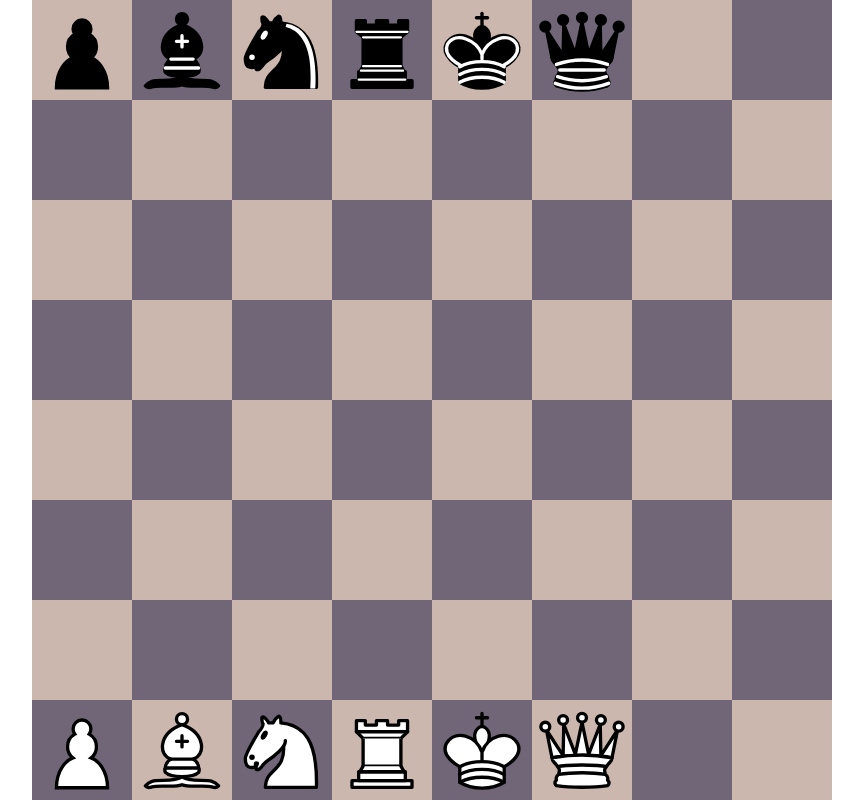
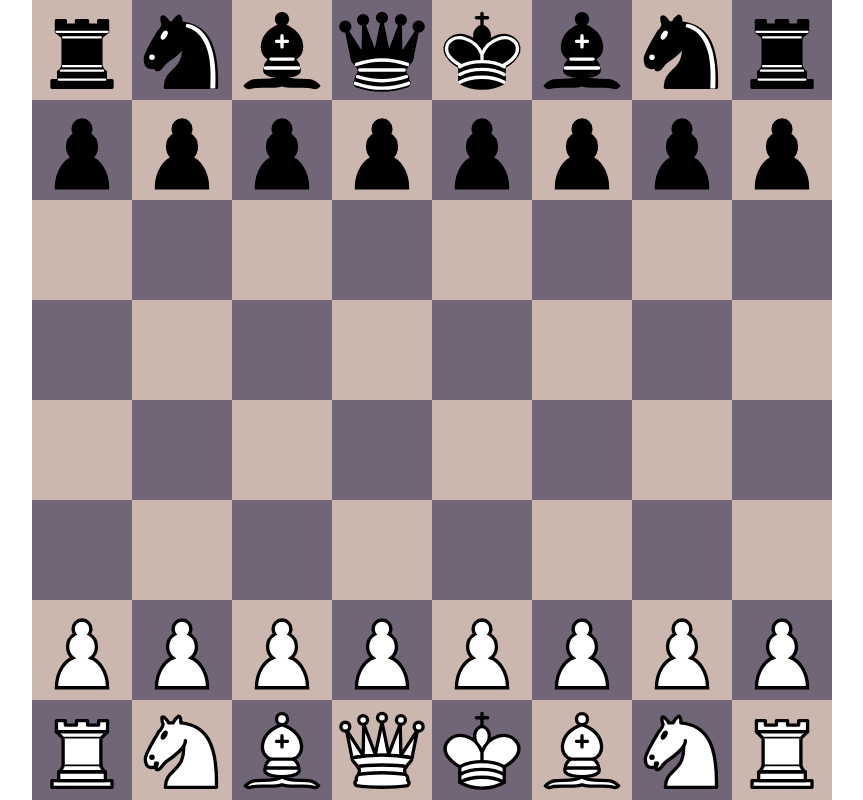
Before and after one commit to Kacperacy/Chess, a Vue app: page / in a window 1280 px wide. Shown: the whole page, without its empty margins (208-1071 px from the left). Built offline with nearby package versions, Linux system fonts and the light colour scheme; the HTML template or start-up script is replaced by a standard one.

Commit message:
Load from FEN and pieces added

```diff
--- /dev/null
+++ b/src/components/Highlights.vue
@@ -0,0 +1,21 @@
+<script setup lang="ts">
+import { storeToRefs } from "pinia";
+import { useBoardListStore } from "../stores/board";
+
+const store = useBoardListStore();
+
+const { highlightList } = storeToRefs(store);
+</script>
+<template>
+  <div
+    v-for="highlight in highlightList"
+    class="absolute top-0 left-0 w-[12.5%] h-[12.5%] bg-opacity-80 bg-[color:red] transform"
+    :class="
+      'translate-x-[' +
+      (highlight.x - 1) * 100 +
+      '%] translate-y-[' +
+      (highlight.y - 1) * 100 +
+      '%]'
+    "
+  ></div>
+</template>
--- a/src/components/Main.vue
+++ b/src/components/Main.vue
@@ -2,14 +2,15 @@
 import { storeToRefs } from "pinia";
 import { useBoardListStore } from "../stores/board";
 import Board from "./Board.vue";
+import Highlights from "./Highlights.vue";
+import SelectedSquare from "./SelectedSquare.vue";
+import Pieces from "./Pieces.vue";
 
 const store = useBoardListStore();
-
 const { highlightList, piecesList } = storeToRefs(store);
-
 const { changeHighlight, changeSelect, loadFEN } = store;
 
-store.loadFEN("rnbqkbnr/pppppppp/8/8/8/8/PPPPPPPP/RNBQKBNR w KQkq - 0 1");
+loadFEN("rnbqkbnr/pppppppp/8/8/8/8/PPPPPPPP/RNBQKBNR w KQkq - 0 1");
 
 function getPositionClicked(e: MouseEvent) {
   const board: HTMLElement | null = document.getElementById("board");
@@ -48,63 +49,9 @@ function select(e: MouseEvent) {
       @contextmenu="highlight($event)"
     >
       <Board />
-      <div
-        v-for="highlight in highlightList"
-        class="absolute top-0 left-0 w-[12.5%] h-[12.5%] bg-opacity-80 bg-[color:red] transform"
-        :class="
-          'translate-x-[' +
-          (highlight.x - 1) * 100 +
-          '%] translate-y-[' +
-          (highlight.y - 1) * 100 +
-          '%]'
-        "
-      ></div>
-      <div
-        v-if="store.selectedSquare != null"
-        class="absolute top-0 left-0 w-[12.5%] h-[12.5%] bg-opacity-50 bg-[color:yellow] transform"
-        :class="
-          'translate-x-[' +
-          (store.selectedSquare.x - 1) * 100 +
-          '%] translate-y-[' +
-          (store.selectedSquare.y - 1) * 100 +
-          '%]'
-        "
-      ></div>
-      <div class="dark-pawn absolute top-0 left-0 w-[12.5%] h-[12.5%]"></div>
-      <div
-        class="dark-bishop absolute top-0 left-0 w-[12.5%] h-[12.5%] translate-x-[100%]"
-      ></div>
-      <div
-        class="dark-knight absolute top-0 left-0 w-[12.5%] h-[12.5%] translate-x-[200%]"
-      ></div>
-      <div
-        class="dark-rook absolute top-0 left-0 w-[12.5%] h-[12.5%] translate-x-[300%]"
-      ></div>
-      <div
-        class="dark-king absolute top-0 left-0 w-[12.5%] h-[12.5%] translate-x-[400%]"
-      ></div>
-      <div
-        class="dark-queen absolute top-0 left-0 w-[12.5%] h-[12.5%] translate-x-[500%]"
-      ></div>
-
-      <div
-        class="light-pawn absolute top-0 left-0 w-[12.5%] h-[12.5%] translate-y-[700%]"
-      ></div>
-      <div
-        class="light-bishop absolute top-0 left-0 w-[12.5%] h-[12.5%] translate-x-[100%] translate-y-[700%]"
-      ></div>
-      <div
-        class="light-knight absolute top-0 left-0 w-[12.5%] h-[12.5%] translate-x-[200%] translate-y-[700%]"
-      ></div>
-      <div
-        class="light-rook absolute top-0 left-0 w-[12.5%] h-[12.5%] translate-x-[300%] translate-y-[700%]"
-      ></div>
-      <div
-        class="light-king absolute top-0 left-0 w-[12.5%] h-[12.5%] translate-x-[400%] translate-y-[700%]"
-      ></div>
-      <div
-        class="light-queen absolute top-0 left-0 w-[12.5%] h-[12.5%] translate-x-[500%] translate-y-[700%]"
-      ></div>
+      <Highlights />
+      <SelectedSquare />
+      <Pieces />
     </div>
   </div>
 </template>
--- /dev/null
+++ b/src/components/Piece.vue
@@ -0,0 +1,69 @@
+<script setup lang="ts">
+import { Piece } from "../models/piece.model";
+import { ref } from "vue";
+import { PieceType } from "../models/pieceType.model";
+import { ColorType } from "../models/colorType.model";
+
+const props = defineProps<{ piece: Piece }>();
+
+const pieceClass = ref("");
+
+if (props.piece.color == ColorType.Light) pieceClass.value = "light-";
+else pieceClass.value = "dark-";
+
+if (props.piece.type == PieceType.Pawn) pieceClass.value += "pawn";
+else if (props.piece.type == PieceType.Bishop) pieceClass.value += "bishop";
+else if (props.piece.type == PieceType.Knight) pieceClass.value += "knight";
+else if (props.piece.type == PieceType.Rook) pieceClass.value += "rook";
+else if (props.piece.type == PieceType.Queen) pieceClass.value += "queen";
+else if (props.piece.type == PieceType.King) pieceClass.value += "king";
+</script>
+<template>
+  <div
+    class="absolute top-0 left-0 w-[12.5%] h-[12.5%]"
+    :class="
+      'translate-x-[' +
+      (piece.coordinates.x - 1) * 100 +
+      '%] translate-y-[' +
+      (piece.coordinates.y - 1) * 100 +
+      '%] ' +
+      pieceClass
+    "
+  ></div>
+</template>
+
+<!-- <div class="dark-pawn absolute top-0 left-0 w-[12.5%] h-[12.5%]"></div>
+  <div
+    class="dark-bishop absolute top-0 left-0 w-[12.5%] h-[12.5%] translate-x-[100%]"
+  ></div>
+  <div
+    class="dark-knight absolute top-0 left-0 w-[12.5%] h-[12.5%] translate-x-[200%]"
+  ></div>
+  <div
+    class="dark-rook absolute top-0 left-0 w-[12.5%] h-[12.5%] translate-x-[300%]"
+  ></div>
+  <div
+    class="dark-king absolute top-0 left-0 w-[12.5%] h-[12.5%] translate-x-[400%]"
+  ></div>
+  <div
+    class="dark-queen absolute top-0 left-0 w-[12.5%] h-[12.5%] translate-x-[500%]"
+  ></div>
+
+  <div
+    class="light-pawn absolute top-0 left-0 w-[12.5%] h-[12.5%] translate-y-[700%]"
+  ></div>
+  <div
+    class="light-bishop absolute top-0 left-0 w-[12.5%] h-[12.5%] translate-x-[100%] translate-y-[700%]"
+  ></div>
+  <div
+    class="light-knight absolute top-0 left-0 w-[12.5%] h-[12.5%] translate-x-[200%] translate-y-[700%]"
+  ></div>
+  <div
+    class="light-rook absolute top-0 left-0 w-[12.5%] h-[12.5%] translate-x-[300%] translate-y-[700%]"
+  ></div>
+  <div
+    class="light-king absolute top-0 left-0 w-[12.5%] h-[12.5%] translate-x-[400%] translate-y-[700%]"
+  ></div>
+  <div
+    class="light-queen absolute top-0 left-0 w-[12.5%] h-[12.5%] translate-x-[500%] translate-y-[700%]"
+  ></div> -->
--- /dev/null
+++ b/src/components/Pieces.vue
@@ -0,0 +1,16 @@
+<script setup lang="ts">
+import { useBoardListStore } from "../stores/board";
+import Piece from "./Piece.vue";
+
+const store = useBoardListStore();
+
+const { piecesList } = store;
+</script>
+
+<template>
+  <Piece
+    v-for="(piece, index) in piecesList"
+    :key="index"
+    v-bind:piece="piece"
+  />
+</template>
--- /dev/null
+++ b/src/components/SelectedSquare.vue
@@ -0,0 +1,21 @@
+<script setup lang="ts">
+import { storeToRefs } from "pinia";
+import { useBoardListStore } from "../stores/board";
+
+const store = useBoardListStore();
+
+const { selectedSquare } = storeToRefs(store);
+</script>
+<template>
+  <div
+    v-if="store.selectedSquare != null"
+    class="absolute top-0 left-0 w-[12.5%] h-[12.5%] bg-opacity-50 bg-[color:yellow] transform"
+    :class="
+      'translate-x-[' +
+      (store.selectedSquare.x - 1) * 100 +
+      '%] translate-y-[' +
+      (store.selectedSquare.y - 1) * 100 +
+      '%]'
+    "
+  ></div>
+</template>
--- /dev/null
+++ b/src/models/colorType.model.ts
@@ -0,0 +1,4 @@
+export enum ColorType {
+  Light = 1,
+  Dark = 2,
+}
--- a/src/models/piece.model.ts
+++ b/src/models/piece.model.ts
@@ -1,7 +1,9 @@
+import { ColorType } from "./colorType.model";
 import { Coordinates } from "./coordinates.model";
+import { PieceType } from "./pieceType.model";
 
 export interface Piece {
-  type: string;
-  color: string;
+  type: PieceType;
+  color: ColorType;
   coordinates: Coordinates;
 }
--- /dev/null
+++ b/src/models/pieceType.model.ts
@@ -0,0 +1,8 @@
+export enum PieceType {
+  Pawn = 0,
+  Bishop = 1,
+  Knight = 2,
+  Rook = 3,
+  Queen = 4,
+  King = 5,
+}
--- a/src/stores/board.ts
+++ b/src/stores/board.ts
@@ -1,7 +1,9 @@
 import { defineStore } from "pinia";
 import { Coordinates } from "../models/coordinates.model";
 import { Piece } from "../models/piece.model";
+import { PieceType } from "../models/pieceType.model";
 import { GameState } from "../models/gameState.model";
+import { ColorType } from "../models/colorType.model";
 
 export type RootState = {
   piecesList: Piece[];
@@ -64,8 +66,43 @@ export const useBoardListStore = defineStore("board", {
       this.gameState.enpassant = config.shift() as string;
       this.gameState.halfmovesCount = Number(config.shift());
       this.gameState.movesCount = Number(config.shift());
-      console.log(rows);
-      console.log(this.gameState);
+
+      let pos: number = 0;
+
+      rows.forEach((row) => {
+        row.split("").forEach((letter) => {
+          let num = Number(letter);
+          if (Number.isNaN(num)) {
+            let x = (pos % 8) + 1;
+            let y = Math.floor(pos / 8) + 1;
+
+            let piece = {
+              color: (letter == letter.toUpperCase()
+                ? ColorType.Light
+                : ColorType.Dark) as ColorType,
+              coordinates: { x, y } as Coordinates,
+              type: null as unknown as PieceType,
+            };
+
+            if (letter.toLocaleLowerCase() == "p") piece.type = PieceType.Pawn;
+            else if (letter.toLocaleLowerCase() == "b")
+              piece.type = PieceType.Bishop;
+            else if (letter.toLocaleLowerCase() == "n")
+              piece.type = PieceType.Knight;
+            else if (letter.toLocaleLowerCase() == "r")
+              piece.type = PieceType.Rook;
+            else if (letter.toLocaleLowerCase() == "q")
+              piece.type = PieceType.Queen;
+            else if (letter.toLocaleLowerCase() == "k")
+              piece.type = PieceType.King;
+
+            this.piecesList.push(piece);
+            pos++;
+          } else {
+            pos += num;
+          }
+        });
+      });
     },
   },
 });
```
Also changed, not shown: 1 other file (tests, documents, lock files or other folders).
